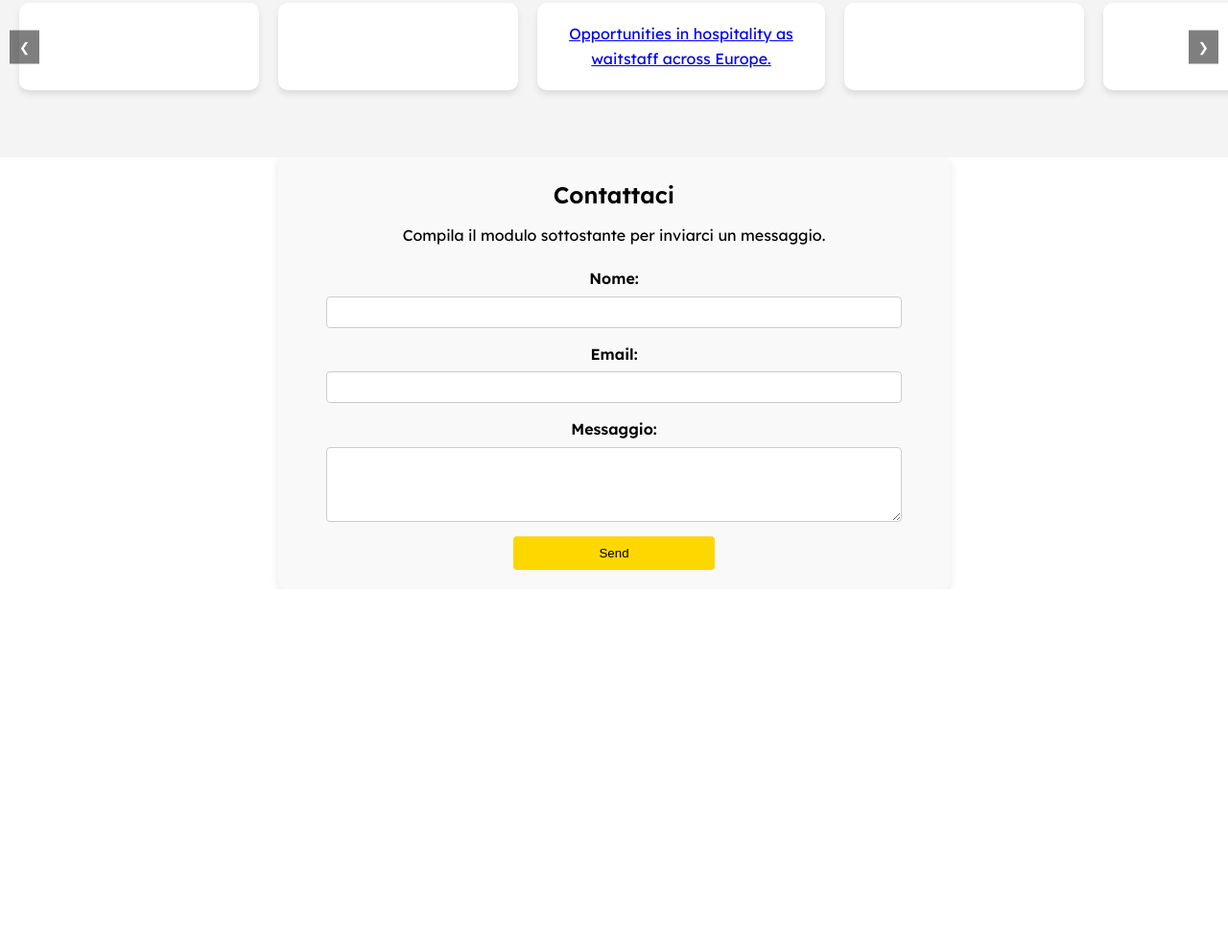
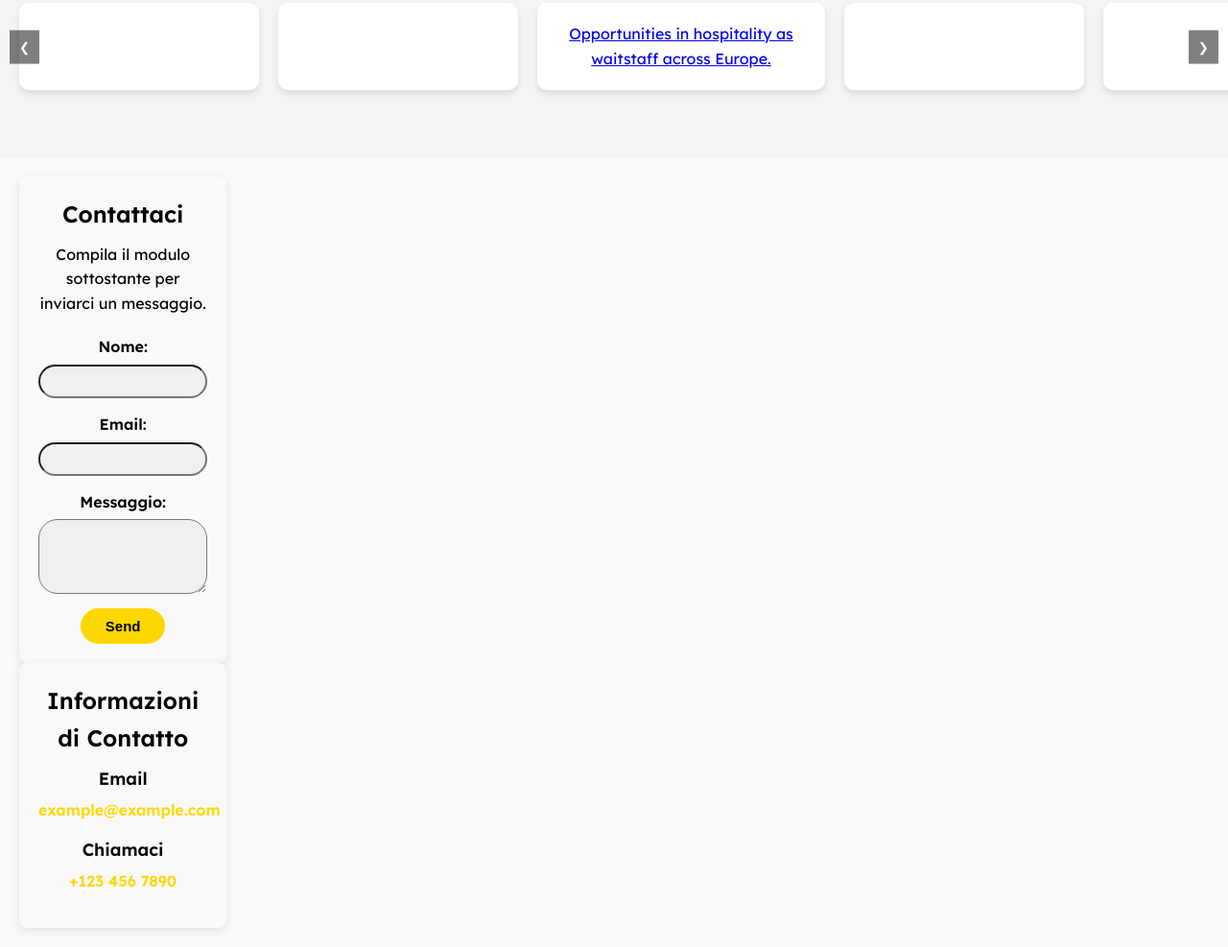
Before and after one commit to Gabrieljitaru/ConeVis, a plain HTML site: page public/index.html in a window 1280 px wide. Shown: the part 957-1944 px from the top of the page at 96% size. Before the commit the page ends 1571 px from the top, so only its background shows below. Drawn offline with nearby package versions, Linux system fonts and the light colour scheme; no server answers.

Commit message:
modifiche stile

```diff
--- a/public/css/styles.css
+++ b/public/css/styles.css
@@ -326,30 +326,41 @@ body {
 
 /* ///////////////////////////////////////////// Contact form */
 
-#contact {
+/* Container che contiene i due moduli affiancati */
+#contact-section {
+    display: flex;
+    justify-content: space-between; /* Spazio tra i due moduli */
+    gap: 20px; /* Spazio tra i moduli */
+    padding: 20px;
+    background-color: #f9f9f9;
+    flex-wrap: nowrap; /* Impedisce che i moduli si sovrappongano verticalmente */
+}
+
+/* Stile per entrambi i moduli */
+.form-container section {
     background-color: #f9f9f9;
     padding: 20px;
     border-radius: 8px;
     box-shadow: 0 2px 10px rgba(0, 0, 0, 0.1);
-    max-width: 700px; /* Limita la larghezza del modulo */
-    margin: 0 auto; /* Centra il modulo */
-    text-align: center; /* Centra il testo */
+    width: 45%; /* Imposta larghezza per permettere che stiano affiancati */
+    text-align: center;
 }
 
-#contact-title {
+/* Titoli dei moduli */
+#contact-title, #contact-info h2 {
     font-size: 24px;
     margin-bottom: 10px;
 }
 
+/* Descrizione del modulo di contatto */
 #contact-description {
     font-size: 16px;
     margin-bottom: 20px;
 }
 
+/* Stile del modulo di contatto */
 #contact-form {
     display: flex;
-    margin: 0 auto;
-    max-width: 300px;
     flex-direction: column;
     align-items: center; /* Centra gli elementi del modulo */
 }
@@ -360,27 +371,46 @@ body {
 }
 
 #contact-form input, #contact-form textarea {
-    padding: 8px; /* Ridotto il padding */
+    padding: 8px;
     margin-bottom: 15px;
-    border: 1px solid #ccc;
-    border-radius: 4px;
-    width: 200%; /* Ridotto la larghezza dei campi */
-}
-
-#contact-form textarea {
-    width: 200%; /* Assicura che il textarea sia accorciato */
+    border-radius: 20px;
+    width: 100%;
+    background-color: #f0f0f0;
+    color: #333;
 }
 
 #contact-form button {
+    font-size: 15px;
+    font-weight: bold;
     padding: 10px;
     background-color: #FFD700;
     color: rgb(0, 0, 0);
     border: none;
-    border-radius: 4px;
+    border-radius: 20px;
     cursor: pointer;
-    width: 70%; /* Rende il pulsante largo come il modulo */
+    width: 50%;
 }
 
 #contact-form button:hover {
     background-color: #e7c403;
 }
+
+/* Stile per le informazioni di contatto */
+#contact-info div {
+    margin-bottom: 15px;
+}
+
+#contact-info h3 {
+    font-size: 18px;
+    margin-bottom: 5px;
+}
+
+#contact-info a {
+    color: #FFD700;
+    text-decoration: none;
+    font-weight: bold;
+}
+
+#contact-info a:hover {
+    text-decoration: underline;
+}
--- a/public/index.html
+++ b/public/index.html
@@ -76,6 +76,10 @@
     </section>
 
     <!-- Contact Section -->
+    <!-- Contact Section -->
+<section id="contact-section">
+    <div class="form-container">
+        <!-- Modulo di Contatto -->
         <section id="contact">
             <h2 id="contact-title">Contattaci</h2>
             <p id="contact-description">Compila il modulo sottostante per inviarci un messaggio.</p>
@@ -92,6 +96,22 @@
                 <button type="submit">Send</button>
             </form>
         </section>
+
+        <!-- Modulo Informazioni di Contatto -->
+        <section id="contact-info">
+            <h2>Informazioni di Contatto</h2>
+            <div>
+                <h3>Email</h3>
+                <a href="mailto:example@example.com">example@example.com</a>
+            </div>
+            <div>
+                <h3>Chiamaci</h3>
+                <a href="tel:+1234567890">+123 456 7890</a>
+            </div>
+        </section>
+    </div>
+</section>
+
 
 
     <!-- Application Section -->
```
Lines whose indentation alone changed are shown as unchanged.
